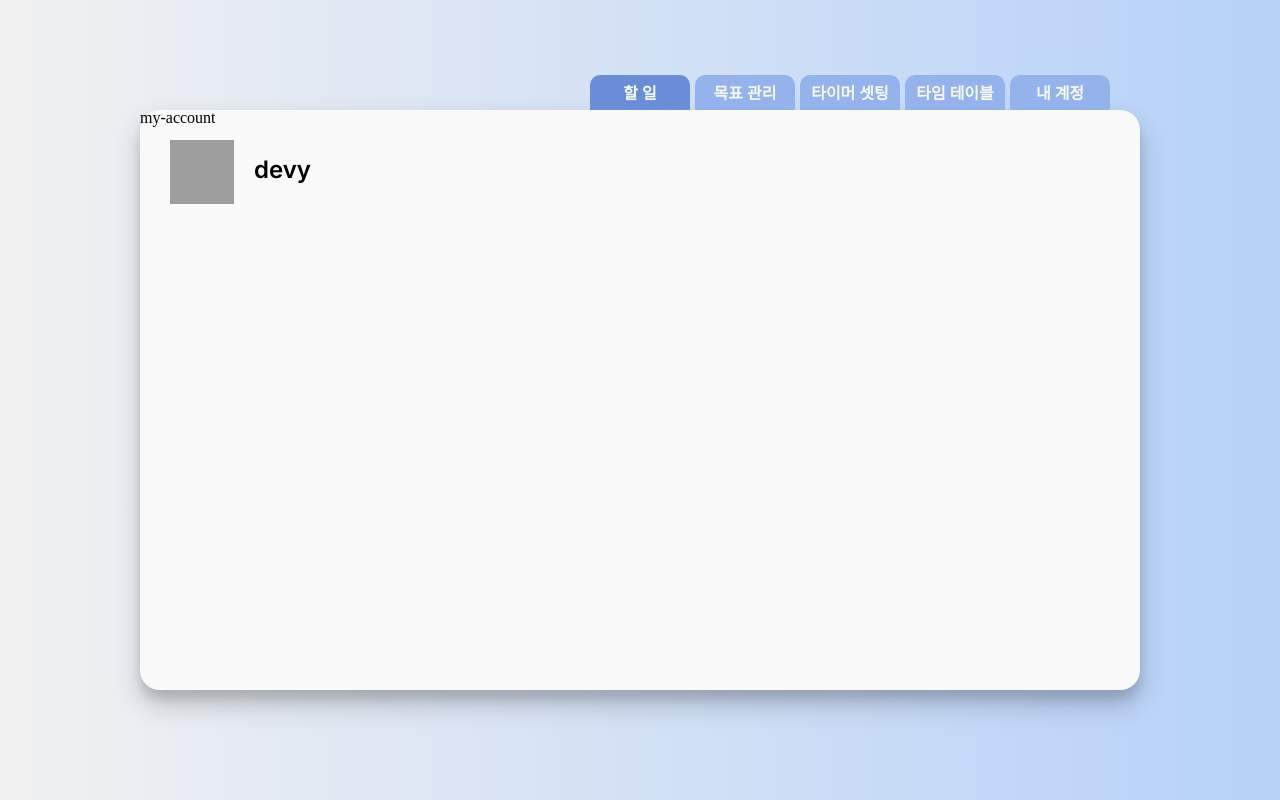
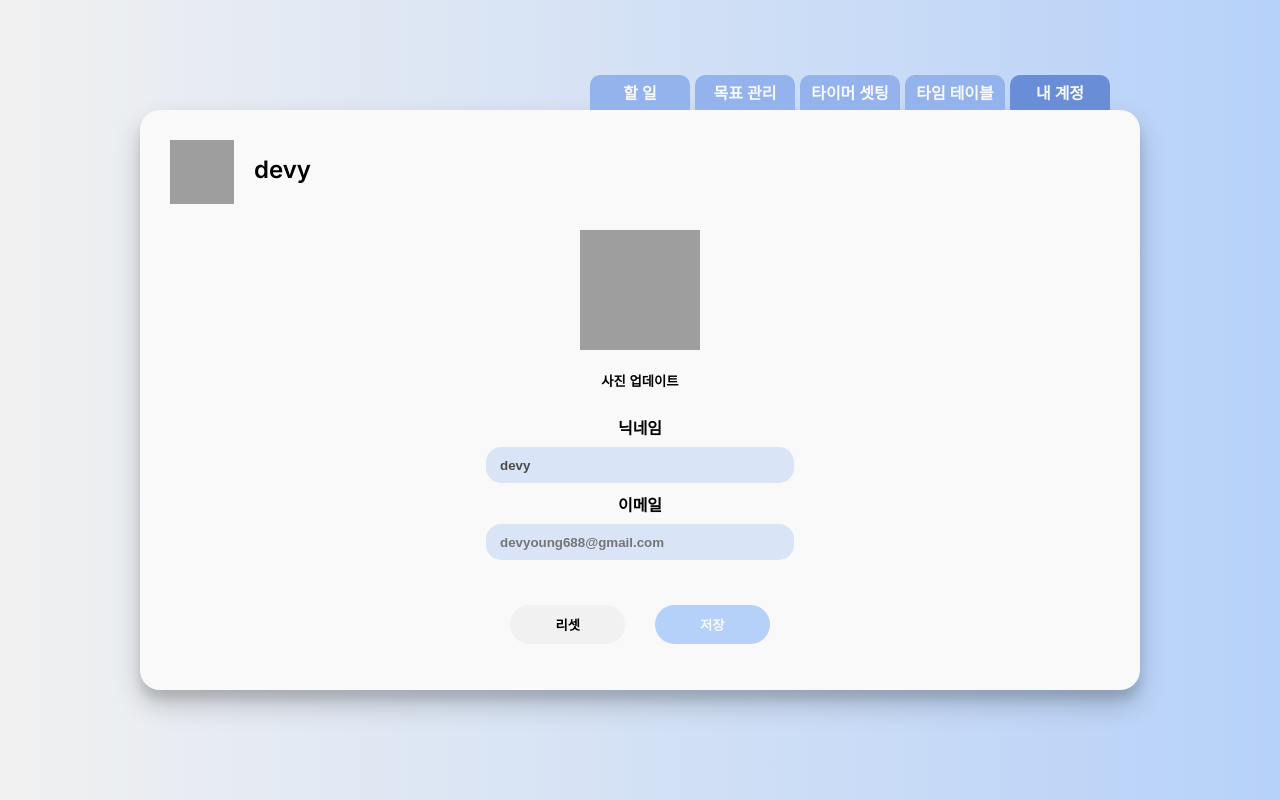
Before and after one commit to devy688/my-planner, a React (Create React App) app: page /todo/my-account in a window 1280 px wide. Built offline with nearby package versions, Linux system fonts and the light colour scheme; grey boxes are pictures that could not be loaded; a web font is replaced by a local one.

Commit message:
[UI/UX] MyAccount 컴포넌트 생성, Nav 초기화 경로 수정

```diff
--- a/src/App.js
+++ b/src/App.js
@@ -8,6 +8,7 @@ import List from './components/List/List';
 import Goals from './components/Goals/Goals';
 import TimerSetting from './components/TimerSetting/TimerSetting';
 import ActivityLog from './components/ActivityLog/ActivityLog';
+import MyAccount from './components/MyAccount/MyAccount';
 
 function App() {
     let todoData = [
@@ -138,10 +139,7 @@ function App() {
                             path='activity-log'
                             element={<ActivityLog todoData={todoData} />}
                         />
-                        <Route
-                            path='my-account'
-                            element={<div>my-account</div>}
-                        />
+                        <Route path='my-account' element={<MyAccount />} />
                     </Route>
                 </Routes>
             </div>
--- /dev/null
+++ b/src/components/MyAccount/MyAccount.css
@@ -0,0 +1,76 @@
+@import url('../../styles.css');
+
+.my-account-container {
+    width: 100%;
+    padding: 120px 30px 50px 30px;
+    display: flex;
+    justify-content: center;
+}
+
+.my-account-panel {
+    width: 300px;
+    display: flex;
+    flex-direction: column;
+    justify-content: center;
+    align-items: center;
+}
+
+.avatar-box {
+    display: flex;
+    flex-direction: column;
+    align-items: center;
+}
+
+.avatar {
+    width: 100%;
+    height: 100%;
+    display: flex;
+    flex-direction: column;
+    justify-content: center;
+    align-items: center;
+}
+
+.update-photo {
+    background-color: transparent;
+    border: none;
+    cursor: pointer;
+    font-weight: 600;
+    margin-top: 20px;
+}
+
+.avatar-box .avatar {
+    width: 120px;
+    height: 120px;
+}
+
+.my-account-panel .info {
+    width: 100%;
+    margin-top: 30px;
+    display: flex;
+    flex-direction: column;
+    align-items: center;
+}
+
+.info .box {
+    width: 100%;
+    display: flex;
+    flex-direction: column;
+    align-items: center;
+}
+
+.my-account-panel .info input {
+    width: 100%;
+    height: 30px;
+    background-color: var(--very-light-skyblue-color);
+    color: var(--black-color);
+    border-radius: 15px;
+    border-color: transparent;
+    margin-top: 10px;
+    margin-bottom: 15px;
+    text-indent: 10px;
+    font-weight: 700;
+}
+
+.box .title {
+    font-weight: 600;
+}
--- /dev/null
+++ b/src/components/MyAccount/MyAccount.js
@@ -0,0 +1,42 @@
+import './MyAccount.css';
+
+export default function MyAccount() {
+    return (
+        <div className='my-account-container'>
+            <div className='my-account-panel'>
+                <div className='avatar-box'>
+                    <img
+                        src={process.env.PUBLIC_URL + '/images/cat.png'}
+                        alt='avatar'
+                        className='avatar'
+                    />
+                    <button className='update-photo'>사진 업데이트</button>
+                </div>
+                <div className='info'>
+                    <div className='nickname-box box'>
+                        <span className='title'>닉네임</span>
+                        <input
+                            type='text'
+                            className='nickname-input'
+                            placeholder='NickName'
+                            value='devy'
+                        />
+                    </div>
+                    <div className='email-box box'>
+                        <span className='title'>이메일</span>
+                        <input
+                            type='email'
+                            className='email-input'
+                            placeholder='devyoung688@gmail.com'
+                            readOnly
+                        />
+                    </div>
+                </div>
+                <div className='buttons'>
+                    <button className='reset'>리셋</button>
+                    <button className='check'>저장</button>
+                </div>
+            </div>
+        </div>
+    );
+}
--- a/src/components/Nav/Nav.js
+++ b/src/components/Nav/Nav.js
@@ -1,10 +1,13 @@
 import { useState } from 'react';
-import { useNavigate } from 'react-router-dom';
+import { useNavigate, useLocation } from 'react-router-dom';
 import './Nav.css';
 
 export default function Nav() {
     const navigate = useNavigate();
-    const [activeItem, setActiveItem] = useState('list');
+    const location = useLocation();
+    const [activeItem, setActiveItem] = useState(
+        location.pathname.split('/')[2]
+    );
 
     const handleActiveItem = (itemName) => {
         setActiveItem(itemName);
--- a/src/components/ProfileCard/ProfileCard.css
+++ b/src/components/ProfileCard/ProfileCard.css
@@ -6,19 +6,19 @@
     top: 0;
 }
 
-.avatar {
+.profile-card .avatar {
     width: 64px;
     height: 64px;
 }
 
-.info {
+.profile-card .info {
     display: flex;
     flex-direction: column;
     justify-content: center;
     padding-left: 20px;
 }
 
-.user-name {
+.profile-card .user-name {
     font-family: 'Inter', sans-serif;
     font-optical-sizing: auto;
     font-weight: 600;
```
